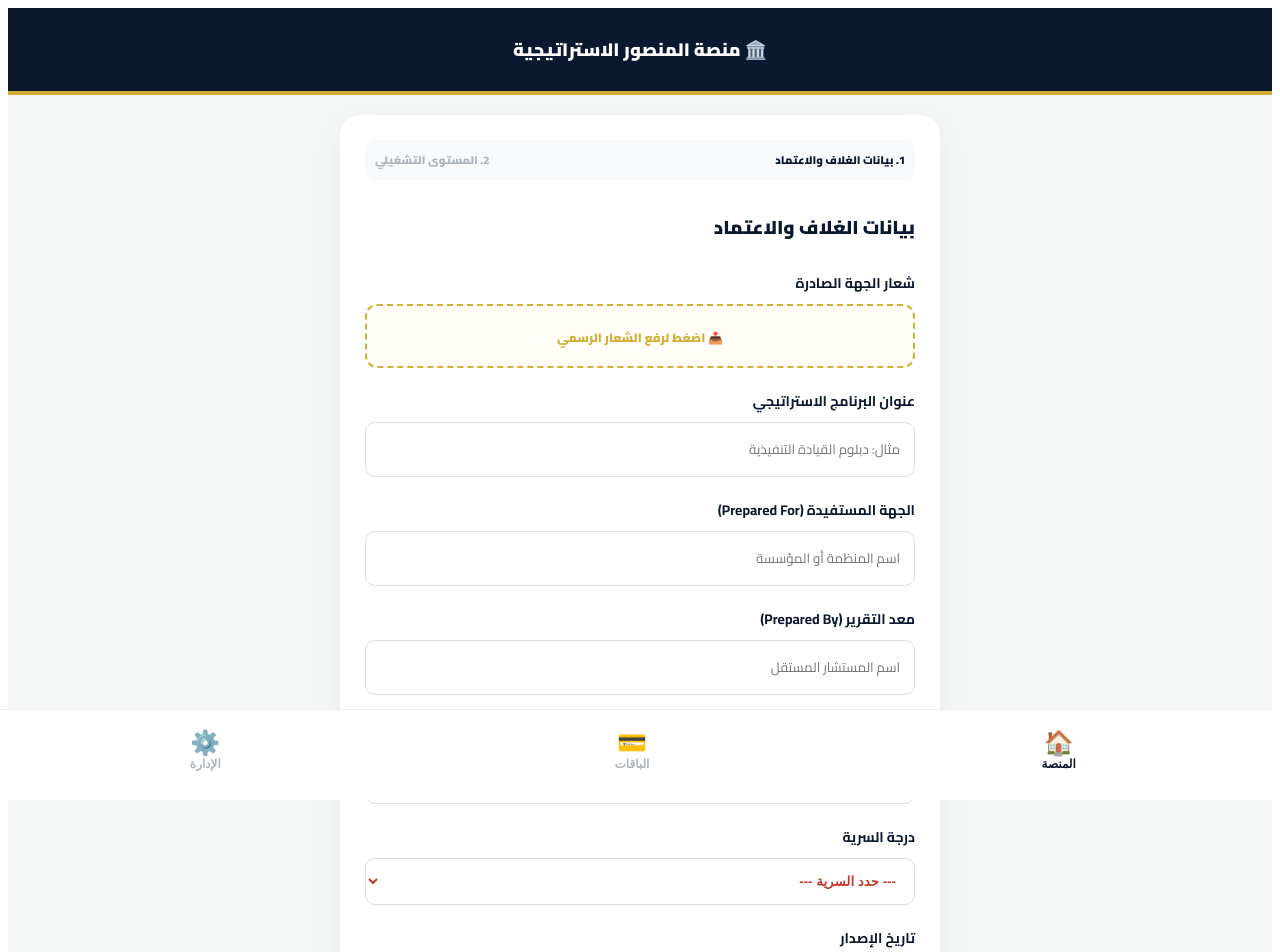
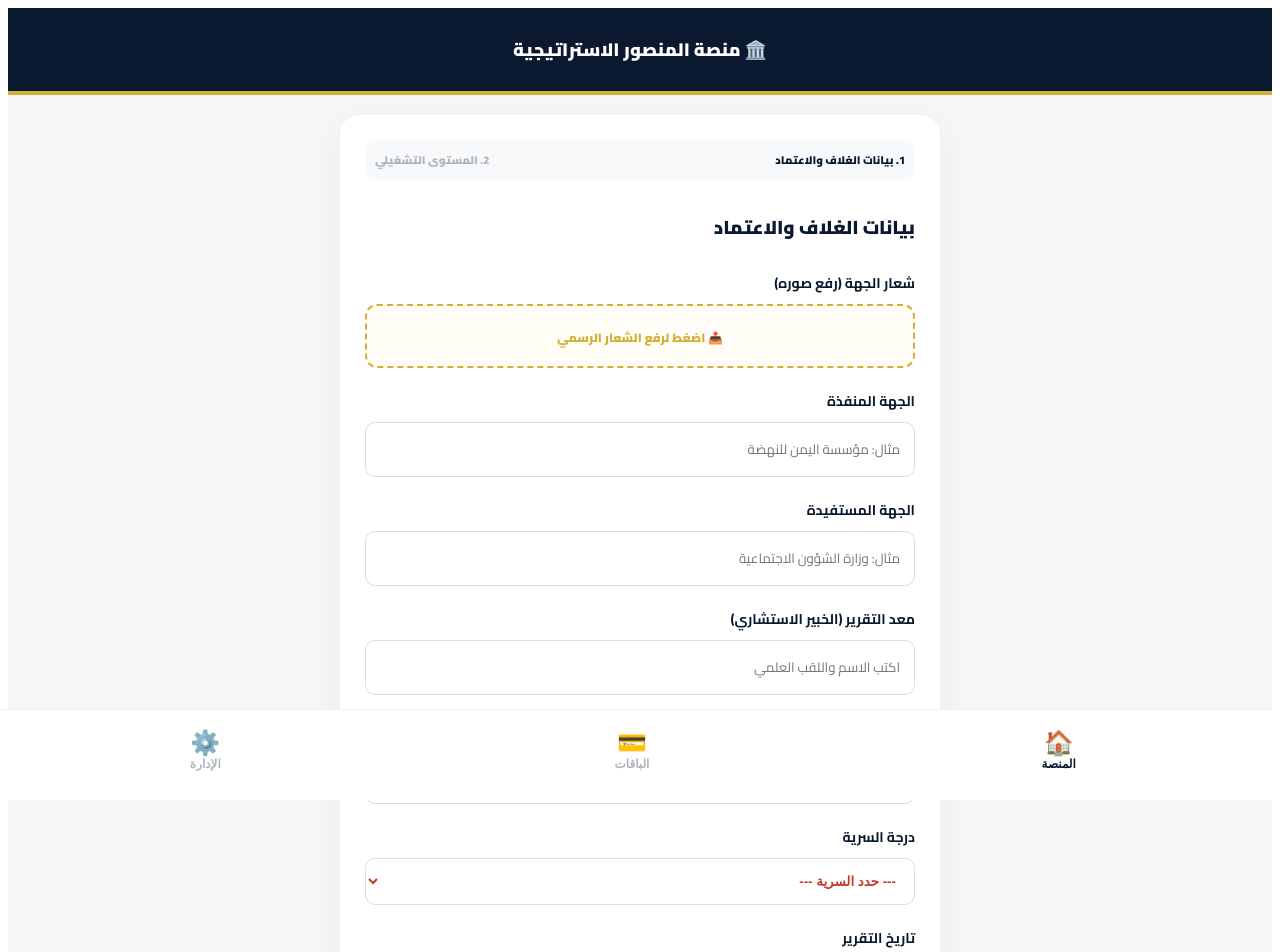
Before and after one commit to al-mansoour-ai/almansour-executive, a Next.js app: page / in a window 1280 px wide. Shown: the top 952 px of the page. Built offline with nearby package versions, Linux system fonts and the light colour scheme.

Commit message:
Update training.js

```diff
--- a/src/data/training.js
+++ b/src/data/training.js
@@ -5,21 +5,20 @@ export const trainingData = {
     {
       label: "بيانات الغلاف والاعتماد",
       fields: [
-        { id: "p_logo", label: "شعار الجهة الصادرة", type: "file-upload" },
-        { id: "p_name", label: "عنوان البرنامج الاستراتيجي", placeholder: "مثال: دبلوم القيادة التنفيذية" },
-        { id: "p_client", label: "الجهة المستفيدة (Prepared For)", placeholder: "اسم المنظمة أو المؤسسة" },
-        { id: "p_author", label: "معد التقرير (Prepared By)", placeholder: "اسم المستشار المستقل" },
+        { id: "p_logo", label: "شعار الجهة (رفع صوره)", type: "file-upload" },
+        { id: "p_agency", label: "الجهة المنفذة", placeholder: "مثال: مؤسسة اليمن للنهضة" },
+        { id: "p_client", label: "الجهة المستفيدة", placeholder: "مثال: وزارة الشؤون الاجتماعية" },
+        { id: "p_author", label: "معد التقرير (الخبير الاستشاري)", placeholder: "اكتب الاسم واللقب العلمي" },
         { id: "p_ref", label: "الرقم المرجعي (Ref No.)", placeholder: "مثال: YF-2026-TR-001" },
         { id: "p_security", label: "درجة السرية", type: "security-dropdown" },
-        { id: "p_date_custom", label: "تاريخ الإصدار", type: "strategic-date" },
-        { id: "p_location", label: "النطاق الجغرافي", placeholder: "مثال: صنعاء، اليمن" }
+        { id: "p_date_custom", label: "تاريخ التقرير", type: "strategic-date" }
       ]
     },
     {
       label: "المستوى التشغيلي",
       questions: [
-        { id: 1, q: "تحليل البيئة اللوجستية والمحتوى", hint: "تقييم التجهيزات والمادة العلمية.", example: "مثال: القاعة مجهزة بالكامل والمادة شاملة." },
-        { id: 2, q: "قياس المشاركة التفاعلية", hint: "رصد مستوى الاستجابة.", example: "مثال: بلغت نسبة التفاعل 95%." }
+        { id: 1, q: "تحليل البيئة اللوجستية", hint: "تقييم التجهيزات.", example: "مثال: القاعة مجهزة بالكامل." },
+        { id: 2, q: "قياس المشاركة التفاعلية", hint: "رصد الاستجابة.", example: "مثال: بلغت نسبة التفاعل 95%." }
       ]
     }
   ]
```
